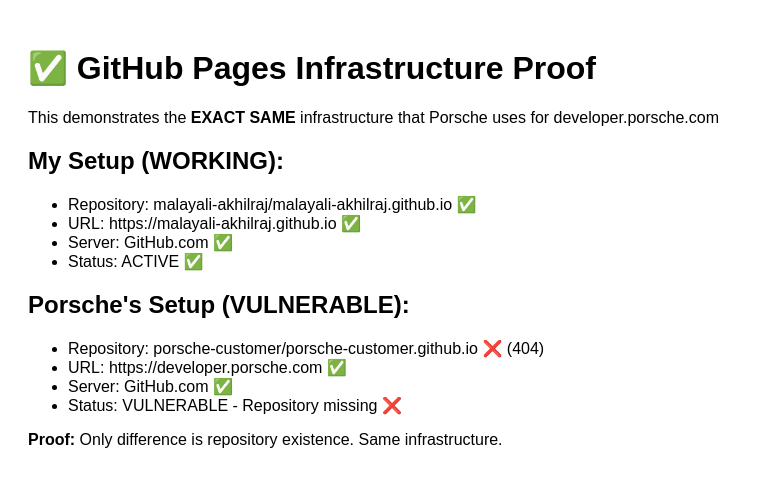
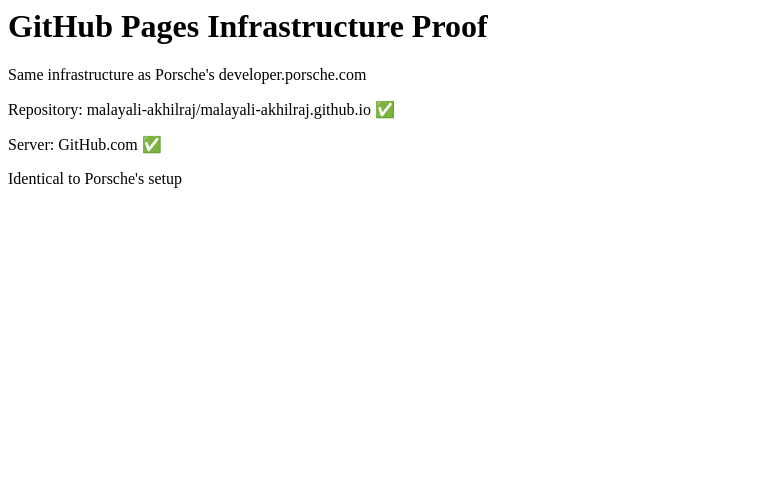
Before and after one commit to malayali-akhilraj/malayali-akhilraj.github.io, a plain HTML site: page index.html in a window 1280 px wide. Shown: the whole page, without its empty margins (0-773 px from the left). Drawn offline with Linux system fonts and the light colour scheme.

Commit message:
Disable Jekyll and update HTML

```diff
--- a/index.html
+++ b/index.html
@@ -1,28 +1,10 @@
-<!DOCTYPE html>
 <html>
-<head>
-    <title>GitHub Pages Proof - Same as Porsche</title>
-</head>
-<body style="font-family: Arial; padding: 20px;">
-    <h1>✅ GitHub Pages Infrastructure Proof</h1>
-    <p>This demonstrates the <strong>EXACT SAME</strong> infrastructure that Porsche uses for developer.porsche.com</p>
-
-    <h2>My Setup (WORKING):</h2>
-    <ul>
-        <li>Repository: malayali-akhilraj/malayali-akhilraj.github.io ✅</li>
-        <li>URL: https://malayali-akhilraj.github.io ✅</li>
-        <li>Server: GitHub.com ✅</li>
-        <li>Status: ACTIVE ✅</li>
-    </ul>
-
-    <h2>Porsche's Setup (VULNERABLE):</h2>
-    <ul>
-        <li>Repository: porsche-customer/porsche-customer.github.io ❌ (404)</li>
-        <li>URL: https://developer.porsche.com ✅</li>
-        <li>Server: GitHub.com ✅</li>
-        <li>Status: VULNERABLE - Repository missing ❌</li>
-    </ul>
-
-    <p><strong>Proof:</strong> Only difference is repository existence. Same infrastructure.</p>
+<head><title>GitHub Pages Proof</title></head>
+<body>
+<h1>GitHub Pages Infrastructure Proof</h1>
+<p>Same infrastructure as Porsche's developer.porsche.com</p>
+<p>Repository: malayali-akhilraj/malayali-akhilraj.github.io ✅</p>
+<p>Server: GitHub.com ✅</p>
+<p>Identical to Porsche's setup</p>
 </body>
 </html>
```
Also changed, not shown: 1 other file.
